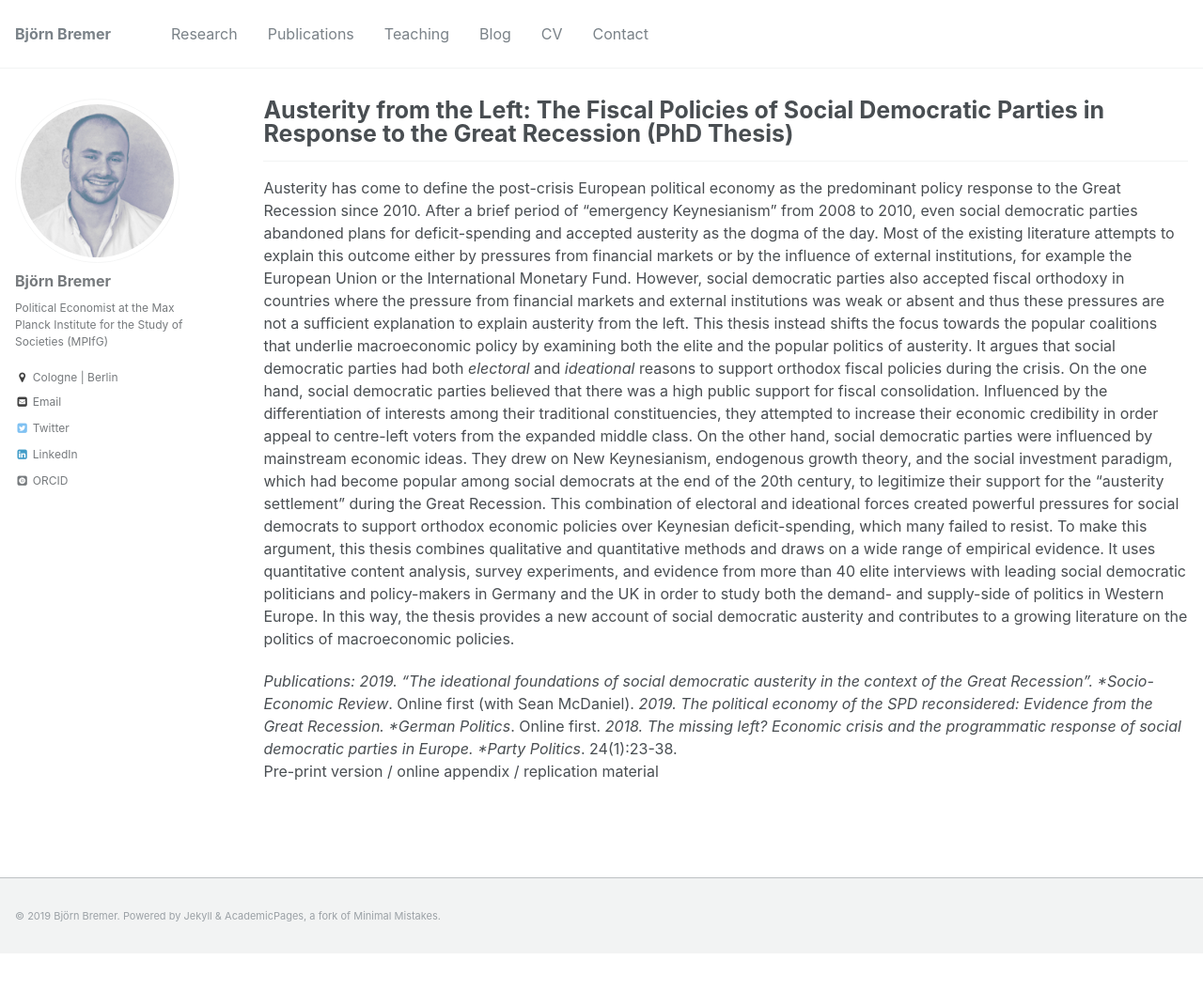
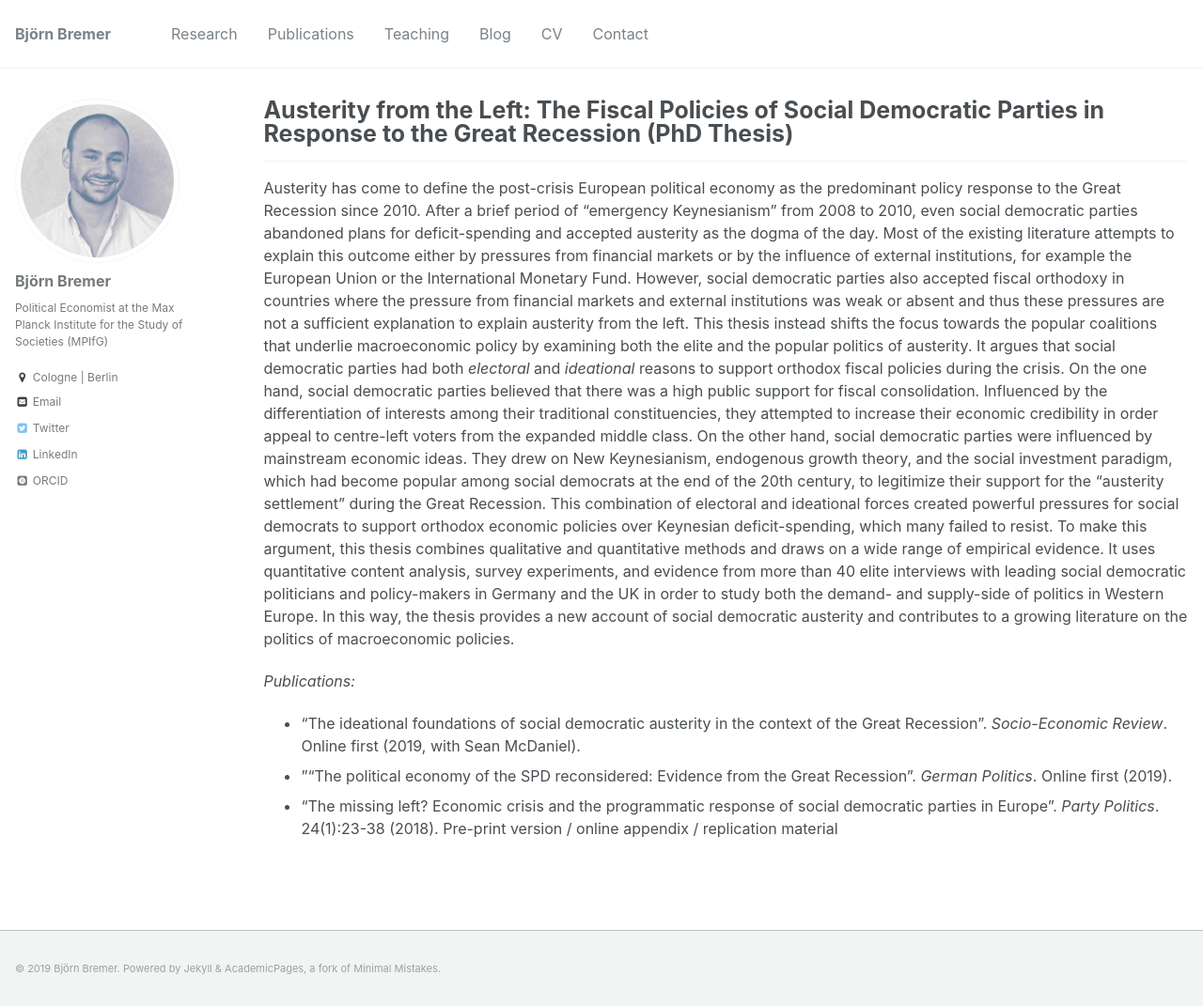
Before and after one commit to bjoernbremer/bjoernbremer.github.io, a Jekyll site: the page built from _projects/austerity_left.md, in a window 1280 px wide and 1071 px high. Shown: the whole window at 94% size. Built offline with Jekyll 4.4.1, drawn with Linux system fonts in a browser that asks for light colours; some web fonts are replaced.

Commit message:
update website

```diff
--- a/_projects/austerity_left.md
+++ b/_projects/austerity_left.md
@@ -10,7 +10,8 @@
 
 
 *Publications:*
-*2019. "[The ideational foundations of social democratic austerity in the context of the Great Recession](https://academic.oup.com/ser/advance-article-abstract/doi/10.1093/ser/mwz001/5320344)". *Socio-Economic Review*. Online first (with Sean McDaniel).
-*2019. [The political economy of the SPD reconsidered: Evidence from the Great Recession](https://www.tandfonline.com/doi/abs/10.1080/09644008.2018.1555817?journalCode=fgrp20). *German Politics*. Online first.
-*2018. [The missing left? Economic crisis and the programmatic response of social democratic parties in Europe](http://journals.sagepub.com/doi/abs/10.1177/1354068817740745). *Party Politics*. 24(1):23-38. <br/>
+
+* "[The ideational foundations of social democratic austerity in the context of the Great Recession](https://academic.oup.com/ser/advance-article-abstract/doi/10.1093/ser/mwz001/5320344)". *Socio-Economic Review*. Online first (2019, with Sean McDaniel).
+*  "["The political economy of the SPD reconsidered: Evidence from the Great Recession](https://www.tandfonline.com/doi/abs/10.1080/09644008.2018.1555817?journalCode=fgrp20)". *German Politics*. Online first (2019).
+* "[The missing left? Economic crisis and the programmatic response of social democratic parties in Europe](http://journals.sagepub.com/doi/abs/10.1177/1354068817740745)". *Party Politics*. 24(1):23-38 (2018).
 [Pre-print version]({{ site.url }}/files/publications/Bremer_MissingLeft_12_2017.pdf) / [online appendix]({{ site.url }}/files/publications/Bremer_MissingLeft_appendix_12_2017.pdf) / [replication material](https://dataverse.harvard.edu/dataset.xhtml?persistentId=doi:10.7910/DVN/LBO6KC)
```
